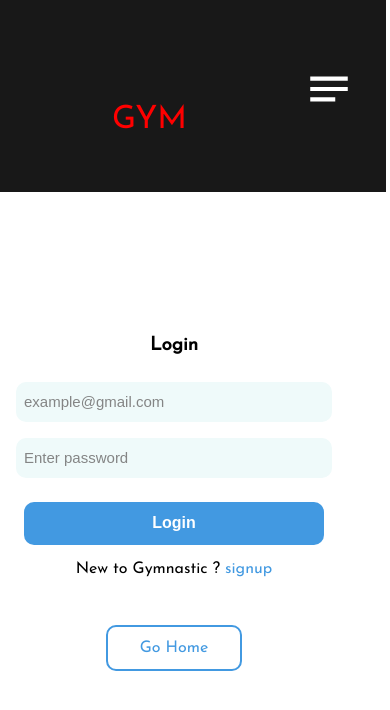
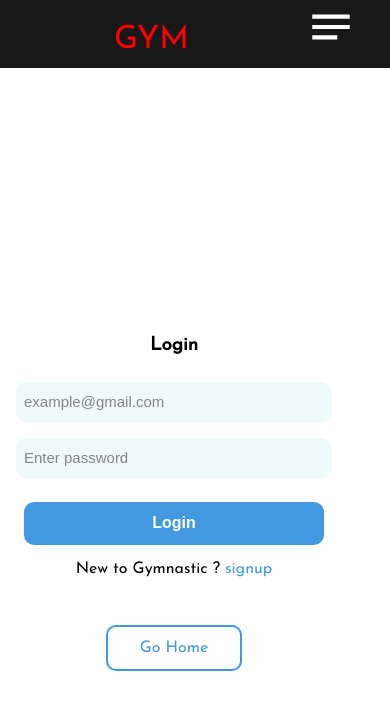
Before and after one commit to geekyneha/Gyn-Nastic, a React (Create React App) app: page /login in a window 390 px wide. Shown: the top 710 px of the page. Built offline with nearby package versions, Linux system fonts and the light colour scheme; a web font is replaced by a local one.

Commit message:
fixed : CSS

```diff
--- a/src/components/pages/Signup/signup.module.css
+++ b/src/components/pages/Signup/signup.module.css
@@ -7,7 +7,7 @@
   display: flex;
   align-items: center;
   justify-content: center;
-  margin: 8rem 0;
+  margin: 8rem auto;
 
 }
 
--- a/src/components/sections/header/header.module.css
+++ b/src/components/sections/header/header.module.css
@@ -92,14 +92,12 @@
   }
 }
 @media (max-width: 768px) {
-  .header{
-    padding: 4rem 0;
-  }
+
   .logo > img {
     display: none;
   }
   .logo{
-    font-size: 4rem;
+    font-size: 2.5rem;
   }
 }
 @media (max-width: 950px) {
```
